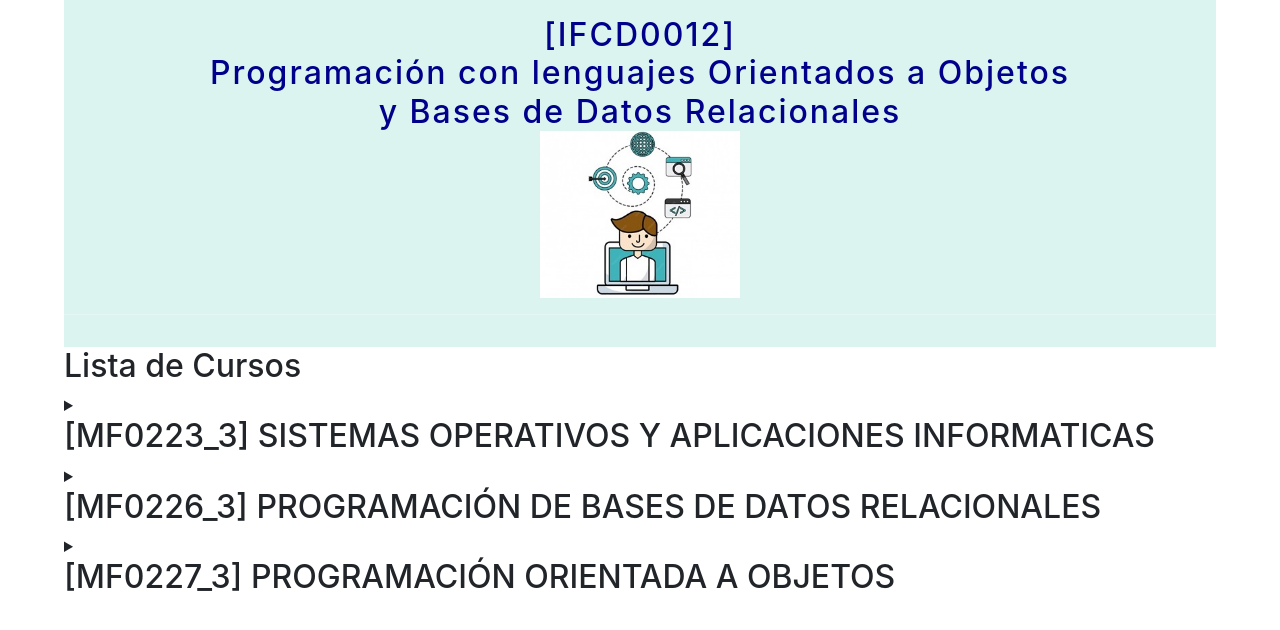
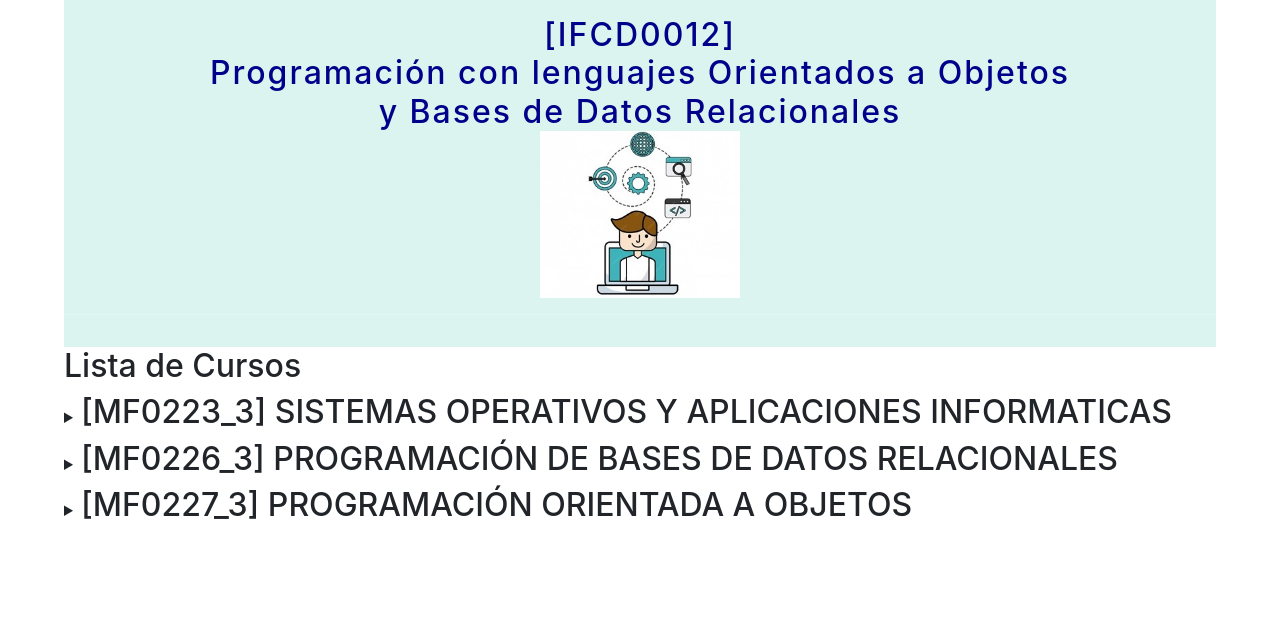
Before and after one commit to Twinkym/ProgramacionOOyBDR, a website with bundled scripts: page index.html in a window 1280 px wide. Built offline with nearby package versions, Linux system fonts and the light colour scheme.

Commit message:
Added display inline-block to css

```diff
--- a/assets/css/main.scss
+++ b/assets/css/main.scss
@@ -42,7 +42,9 @@ header {
     }
 
 }
-
+summary h2{
+    display: inline-block;
+}
 .main-content {
     padding: 2em;
     max-width: 1200px;
@@ -54,6 +56,7 @@ header {
         padding: 1em;
         border-radius: 5px;
         box-shadow: 0 0 10px rgba(0, 0, 0, .1);
+
 
         h2{
             margin-top: 0;
```
Also changed, not shown: assets/css/main.css, 1 other file.
